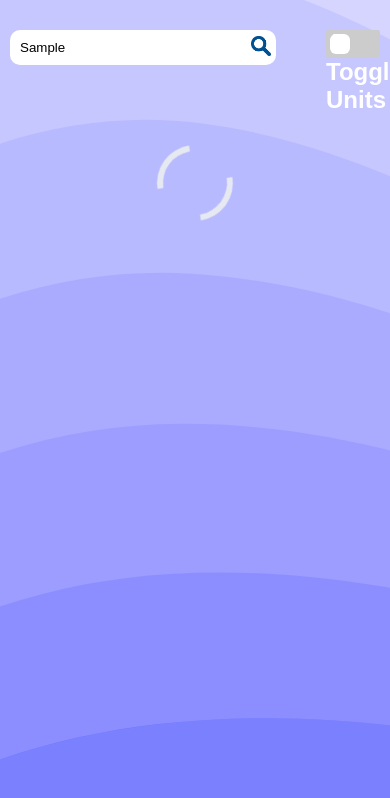
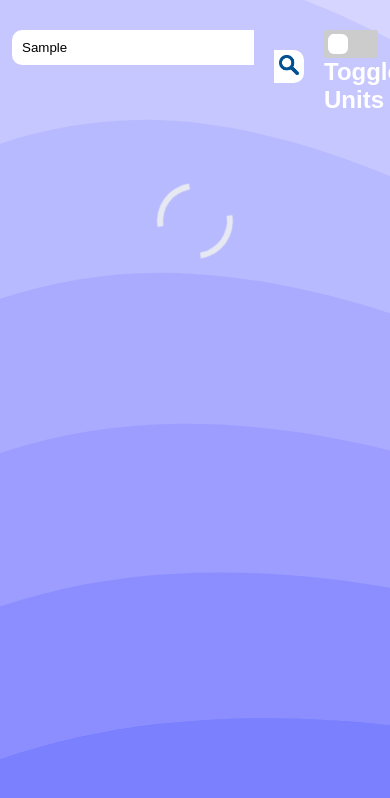
Before and after one commit to Lanr3waju/weather-for-you, a website: page index.html in a window 390 px wide. Both pictures are taken after typing "Sample" into the empty fields and a click on the button 261 px from the left and 47 px from the top of the page. Drawn offline with Linux system fonts and the light colour scheme; a web font is replaced by a local one.

Commit message:
Add styles for responsiveness

```diff
--- a/css/styles.css
+++ b/css/styles.css
@@ -369,4 +369,8 @@ input:checked + .slider::before {
   .current-weather {
     font-size: small;
   }
+
+  .search {
+    margin: 20px;
+  }
 }
--- a/js/index.js
+++ b/js/index.js
@@ -285,31 +285,33 @@ const fetchUserLocation = () => {
   navigator.geolocation.getCurrentPosition(successCallBack, errorCallBack);
 };
 
-const validateUserInp = (typedLocation, prevLocation) => {
+const validateUserInp = event => {
+  event.preventDefault();
+  const typedLocation = inp.value;
+  const prevLocation = localStorage.getItem('city')
   if (typedLocation.toLowerCase() === prevLocation.split(" ")[0].toLowerCase()) {
     alert(`Already viewing ${typedLocation} data.`)
+  } else if (typedLocation.trim() === '') {
+    alert('Kindly enter a location in the search bar')
   } else {
-    spinner.classList.remove('none');
-    appDisplay.classList.add('none');
-    localStorage.setItem('city', typedLocation);
-    currentForecast.classList.add('none');
-    fetchWeatherData(typedLocation);
+    clickToSearchWeather(typedLocation)
   }
 }
 
-const clickToSearchWeather = event => {
-  event.preventDefault();
-  const cityToSearch = inp.value;
-  const savedLocation = localStorage.getItem('city')
-  validateUserInp(cityToSearch, savedLocation)
+const clickToSearchWeather = (typedLocation) => {
   emptySearchBox(inp);
+  spinner.classList.remove('none');
+  appDisplay.classList.add('none');
+  localStorage.setItem('city', typedLocation);
+  currentForecast.classList.add('none');
+  fetchWeatherData(typedLocation);
 };
 
 const startApp = () => {
   checkUnitBeforeLoad();
   spinner.classList.remove('none');
   fetchUserLocation();
-  search.addEventListener('submit', clickToSearchWeather);
+  search.addEventListener('submit', validateUserInp);
   closeError.addEventListener('click', () => { errorPrompt.classList.add('none'); });
   toggle.addEventListener('click', toggleUnits);
 };
```
